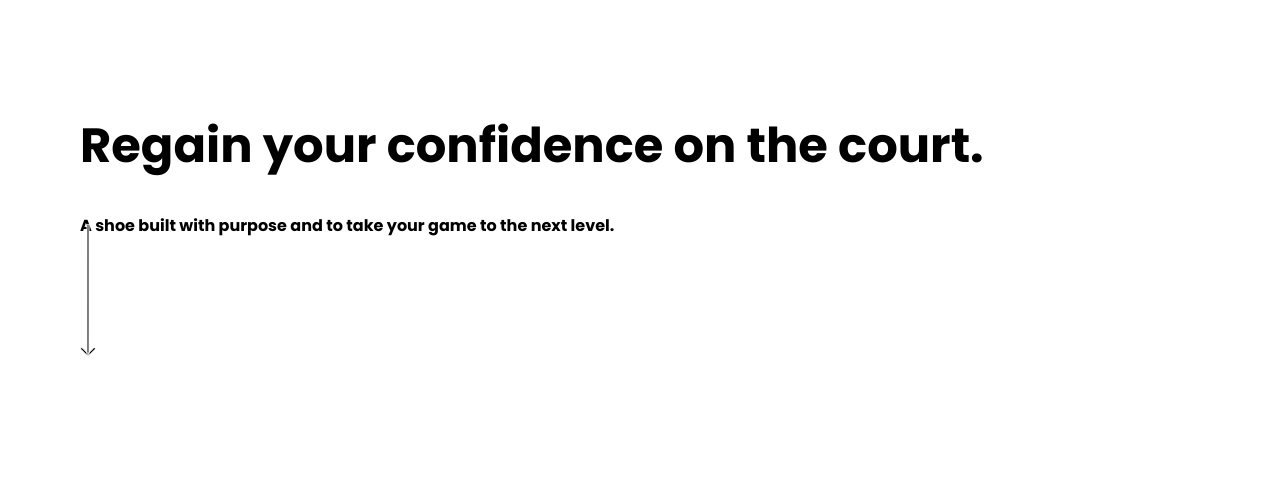
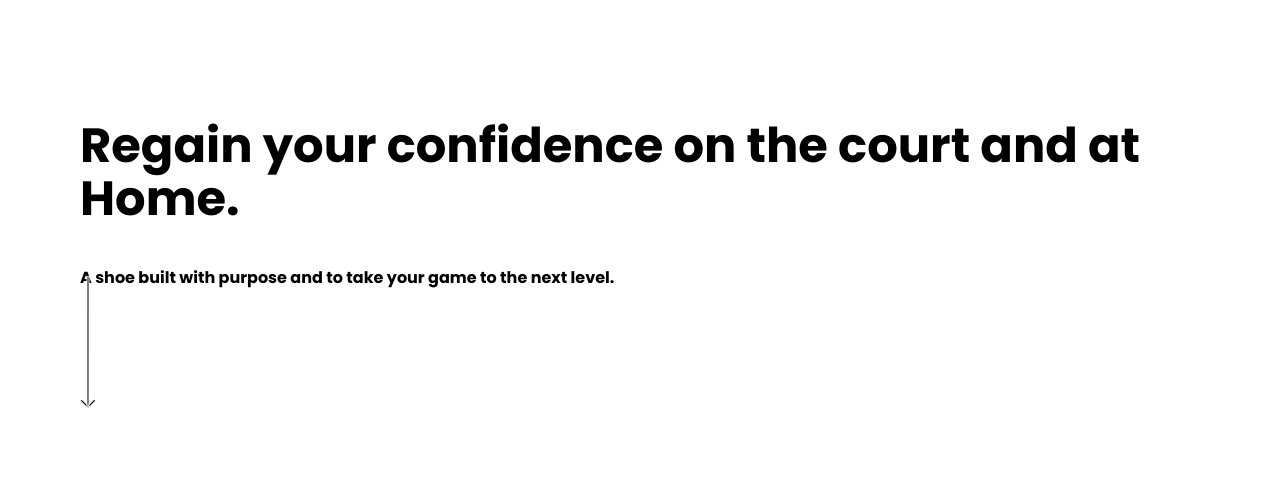
Before and after one commit to abdulize/mynewlp, a plain HTML site: page index.html in a window 1280 px wide. Shown: the part 800-1299 px from the top of the page. Drawn offline with Linux system fonts and the light colour scheme.

Commit message:
updated index ui

```diff
--- a/index.html
+++ b/index.html
@@ -34,7 +34,7 @@
            </header>
 
            <section class="hero">
-               <h1>Regain your confidence on the court.</h1>
+               <h1>Regain your confidence on the court and at Home.</h1>
 
                <p class="subhead">A shoe built with purpose and to take your game to the next level.</p>
 
```
